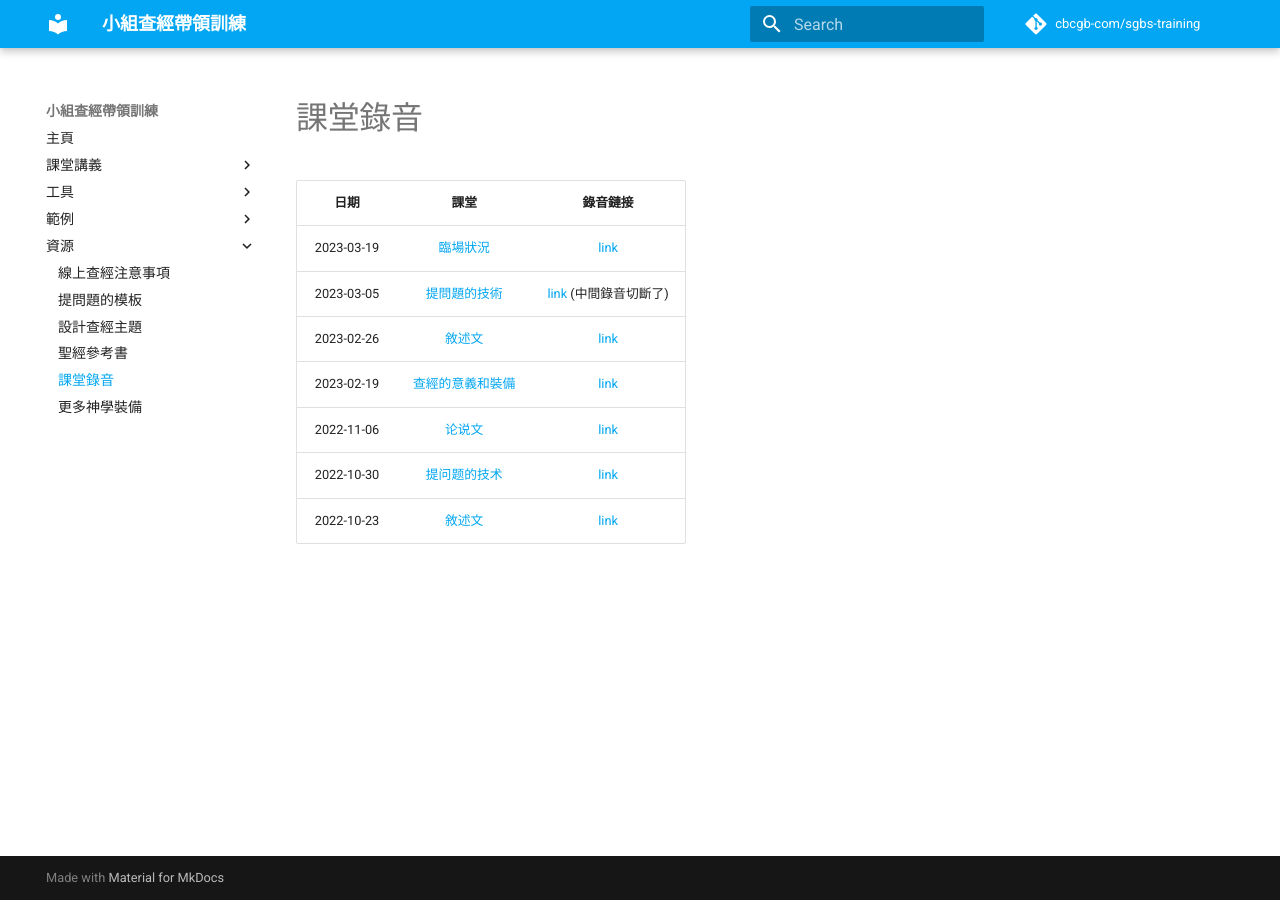
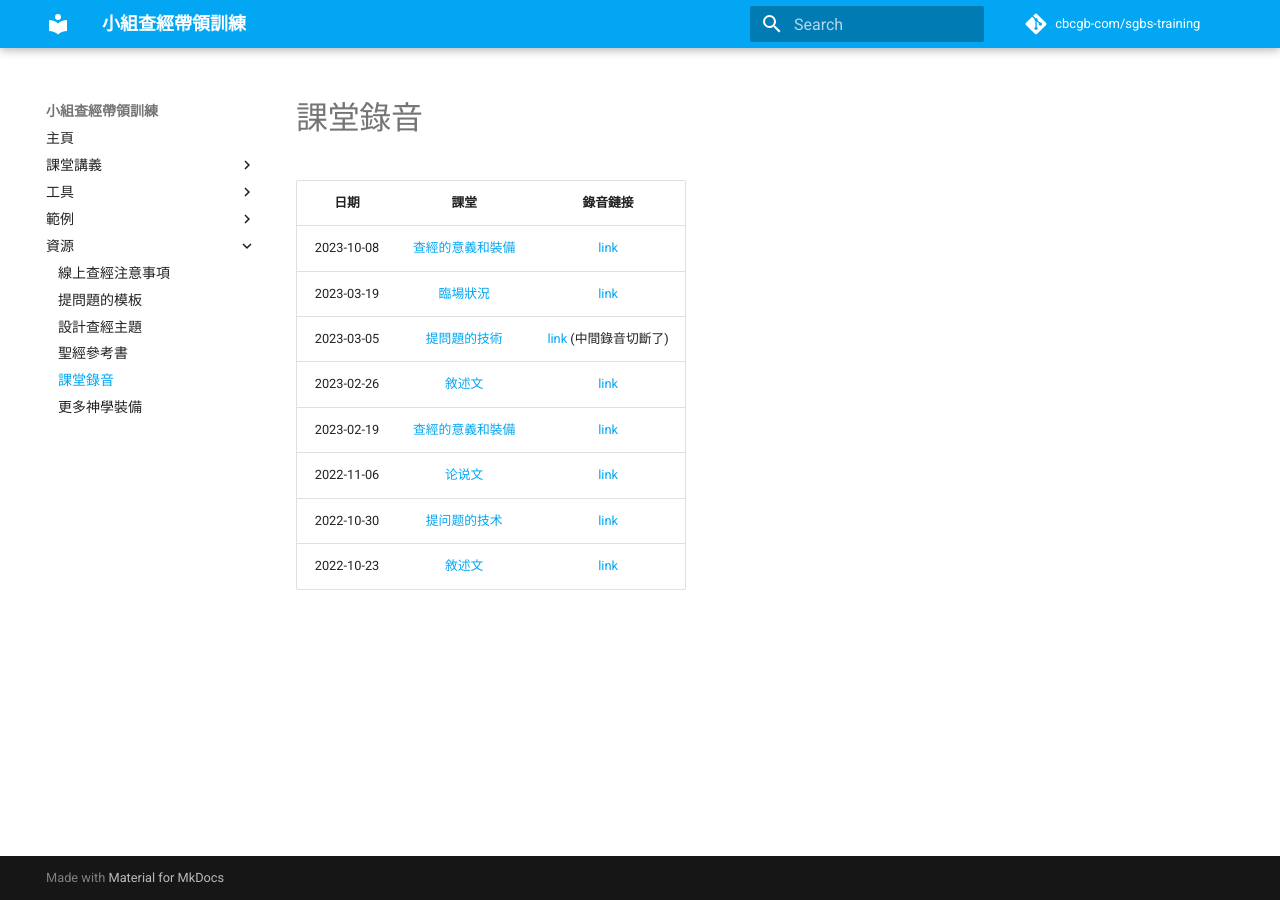
Before and after one commit to cbcgb-com/sgbs-training, an MkDocs documentation site: the page built from docs/resources/recordings.md, in a window 1280 px wide. Built offline with MkDocs 1.6.1 and Material for MkDocs 9.7.7, drawn with Linux system fonts in a browser that asks for light colours; comment, search, counter and statistics services are not loaded.

Commit message:
docs: Add new class recording link to recordings.md
A new class recording link for the lesson "查經的意義和裝備" on 2023-10-08 has been added to the recordings.md document.

```diff
--- a/docs/resources/recordings.md
+++ b/docs/resources/recordings.md
@@ -2,6 +2,7 @@
 
 |    日期    |                            課堂                            |                                               錄音鏈接                                               |
 |:----------:|:--------------------------------------------------------:|:----------------------------------------------------------------------------------------------------:|
+| 2023-10-08 | [查經的意義和裝備](../class-notes/lesson-1-foundations.md) |    [link](https://www.dropbox.com/scl/fi/tbkzv1y2g8i33nytxdf2l/20231008-class-recording.mp3?dl=0)    |
 | 2023-03-19 |     [臨場狀況](../class-notes/lesson-5-situations.md)      |         [link](https://www.dropbox.com/s/3z7ul931sdkumys/20230319-class-recording.mp3?dl=0)          |
 | 2023-03-05 |   [提問題的技術](../class-notes/lesson-3-questioning.md)   | [link](https://www.dropbox.com/s/i79fazaslqw5gfx/20221023-class-recording.mp3?dl=0) (中間錄音切斷了) |
 | 2023-02-26 |       [敘述文](../class-notes/lesson-2-narrative.md)       |         [link](https://www.dropbox.com/s/809oybybin51f3n/20230226-class-recording.mp3?dl=0)          |
```
